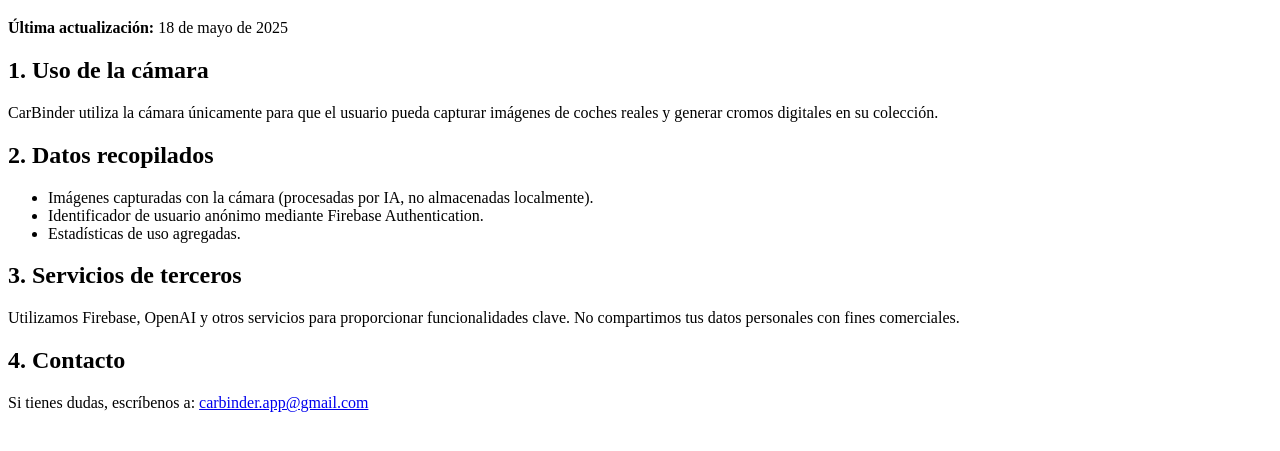
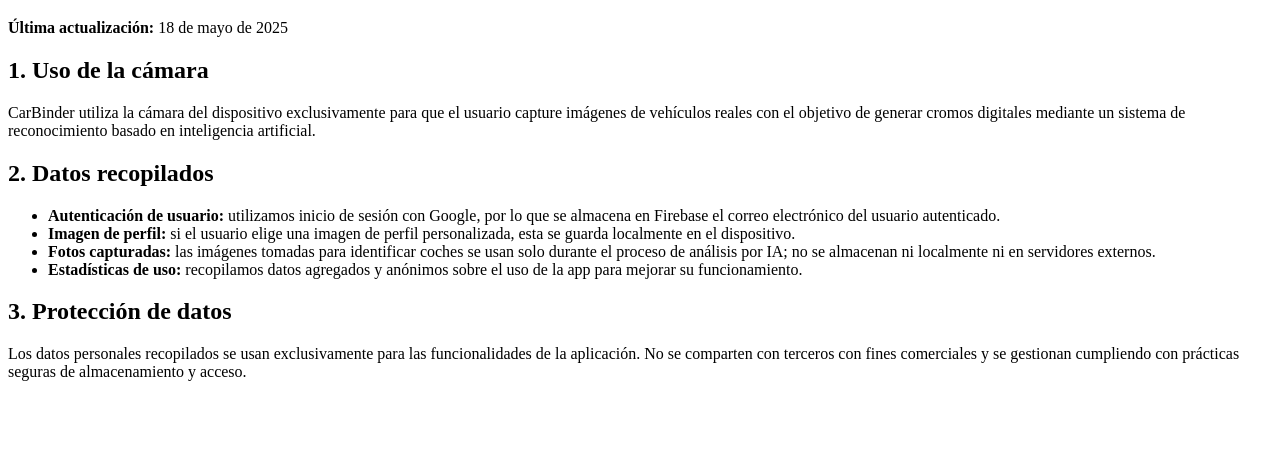
Before and after one commit to IgelcruGHUB/carbinder-privacy, a plain HTML site: page index.html in a window 1280 px wide. Shown: the part 61-512 px from the top of the page. Drawn offline with Linux system fonts and the light colour scheme.

Commit message:
Update index.html

```diff
--- a/index.html
+++ b/index.html
@@ -9,19 +9,17 @@
   <p><strong>Última actualización:</strong> 18 de mayo de 2025</p>
 
   <h2>1. Uso de la cámara</h2>
-  <p>CarBinder utiliza la cámara únicamente para que el usuario pueda capturar imágenes de coches reales y generar cromos digitales en su colección.</p>
+  <p>CarBinder utiliza la cámara del dispositivo exclusivamente para que el usuario capture imágenes de vehículos reales con el objetivo de generar cromos digitales mediante un sistema de reconocimiento basado en inteligencia artificial.</p>
 
   <h2>2. Datos recopilados</h2>
   <ul>
-    <li>Imágenes capturadas con la cámara (procesadas por IA, no almacenadas localmente).</li>
-    <li>Identificador de usuario anónimo mediante Firebase Authentication.</li>
-    <li>Estadísticas de uso agregadas.</li>
+    <li><strong>Autenticación de usuario:</strong> utilizamos inicio de sesión con Google, por lo que se almacena en Firebase el correo electrónico del usuario autenticado.</li>
+    <li><strong>Imagen de perfil:</strong> si el usuario elige una imagen de perfil personalizada, esta se guarda localmente en el dispositivo.</li>
+    <li><strong>Fotos capturadas:</strong> las imágenes tomadas para identificar coches se usan solo durante el proceso de análisis por IA; no se almacenan ni localmente ni en servidores externos.</li>
+    <li><strong>Estadísticas de uso:</strong> recopilamos datos agregados y anónimos sobre el uso de la app para mejorar su funcionamiento.</li>
   </ul>
 
-  <h2>3. Servicios de terceros</h2>
-  <p>Utilizamos Firebase, OpenAI y otros servicios para proporcionar funcionalidades clave. No compartimos tus datos personales con fines comerciales.</p>
-
-  <h2>4. Contacto</h2>
-  <p>Si tienes dudas, escríbenos a: <a href="mailto:carbinder.app@gmail.com">carbinder.app@gmail.com</a></p>
+  <h2>3. Protección de datos</h2>
+  <p>Los datos personales recopilados se usan exclusivamente para las funcionalidades de la aplicación. No se comparten con terceros con fines comerciales y se gestionan cumpliendo con prácticas seguras de almacenamiento y acceso.</p>
 </body>
 </html>
```
